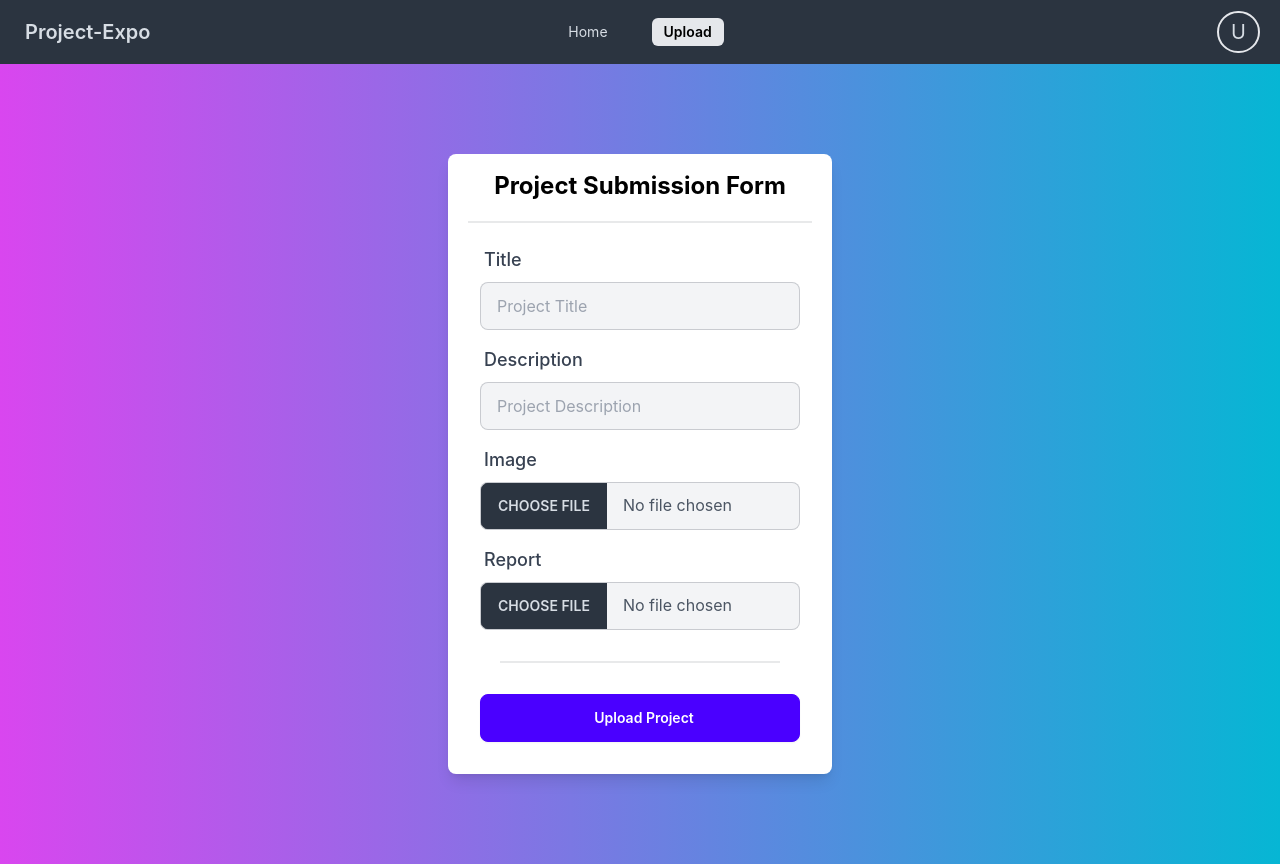
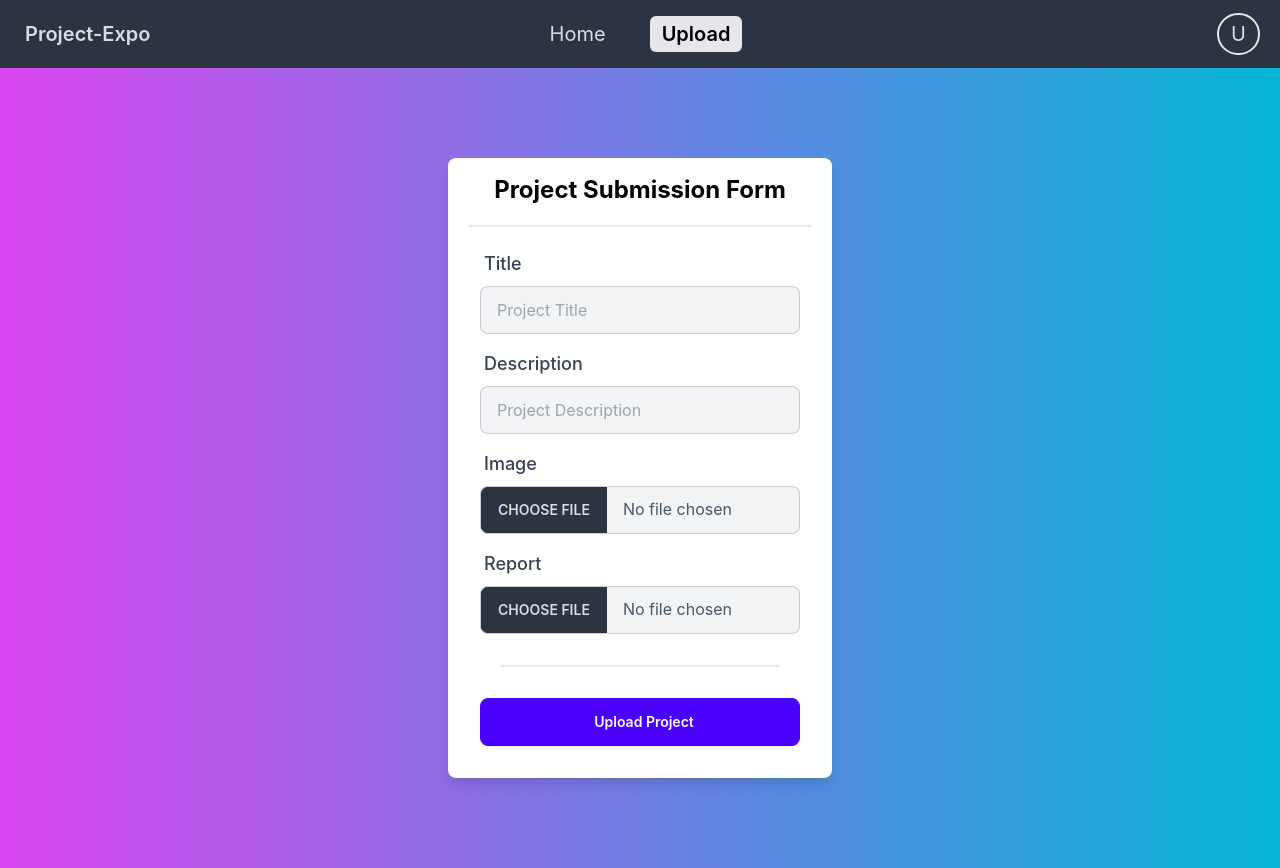
Before and after one commit to Sagar-1103/project-expo, a React (Create React App) app: page /upload in a window 1280 px wide. Built offline with nearby package versions, Linux system fonts and the light colour scheme; no server answers; sample sign-in values are in the browser's storage.

Commit message:
nav item bg got bigger

```diff
--- a/src/components/Home.js
+++ b/src/components/Home.js
@@ -41,9 +41,9 @@ export const Home = () => {
     </div>
         )}
       <div className='h-[1rem]'></div>
-      <div className="form-control w-[8rem] bg-gray-300 font-semibold px-1 rounded-xl absolute right-3 top-3">
+      <div className="form-control w-[8rem] bg-white font-semibold px-1 rounded-xl absolute right-3 top-3">
         <label className="label cursor-pointer">
-          <span className="label-text text-black">My Projects</span>
+          <span className="label-text text-gray-800 font-bold">My Projects</span>
           <input type="checkbox" checked={isChecked} onChange={handleChange} className="checkbox checkbox-primary" />
         </label>
       </div>
--- a/src/components/Navbar.js
+++ b/src/components/Navbar.js
@@ -25,15 +25,15 @@ export const Navbar = () => {
       </div>
       <ul tabIndex={0} className="menu menu-sm dropdown-content mt-3 z-[1] p-2 shadow bg-white font-semibold text-gray-800 rounded-box w-52">
         <li><Link to={"/"} >Home</Link></li>
-        <li><Link to={"/upload"}>Upload</Link></li>
+        <li><Link to={"/upload"} >Upload</Link></li>
       </ul>
     </div>
     <Link to={"/"} className="btn btn-ghost text-xl">Project-Expo</Link>
   </div>
   <div className="navbar-center hidden lg:flex">
     <div className="menu menu-horizontal px-1">
-        <Link to={"/"} className={`${path==="/"?"bg-gray-200 font-semibold text-black":""} mx-4 px-3 py-1 rounded-md`} >Home</Link>
-        <Link to={"/upload"} className={`${path==="/upload"?"bg-gray-200 font-semibold text-black":""} mx-4 px-3 py-1 rounded-md`} >Upload</Link>
+        <Link to={"/"} className={`${path==="/"?"bg-gray-200 font-semibold text-black":""} mx-4 px-3 py-1 text-xl rounded-md`} >Home</Link>
+        <Link to={"/upload"} className={`${path==="/upload"?"bg-gray-200 font-semibold text-black":""} mx-4 px-3 py-1 text-xl rounded-md`} >Upload</Link>
     </div>
   </div>
   <div className="navbar-end ">
```
